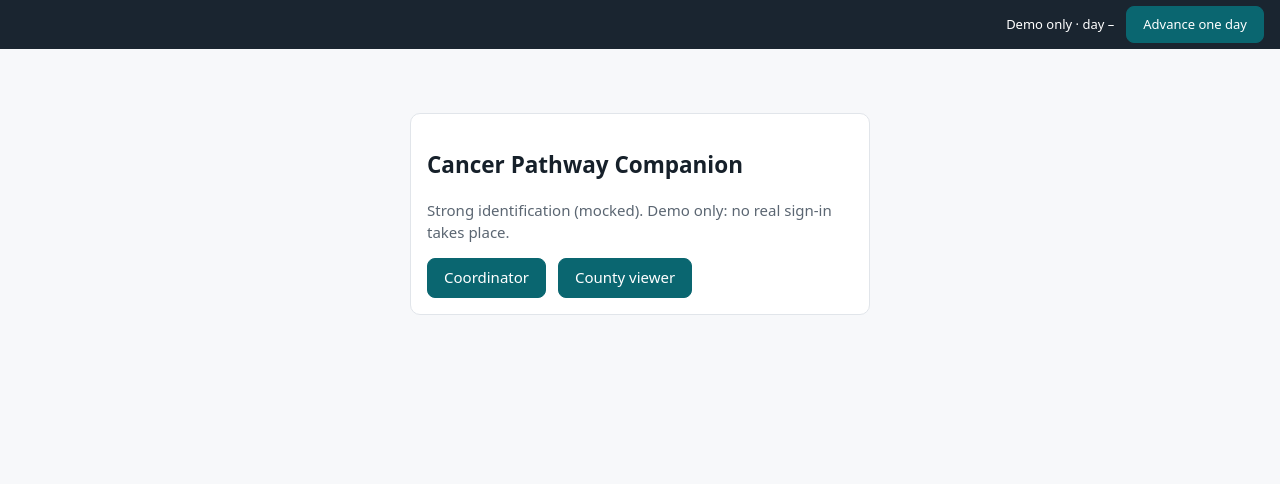
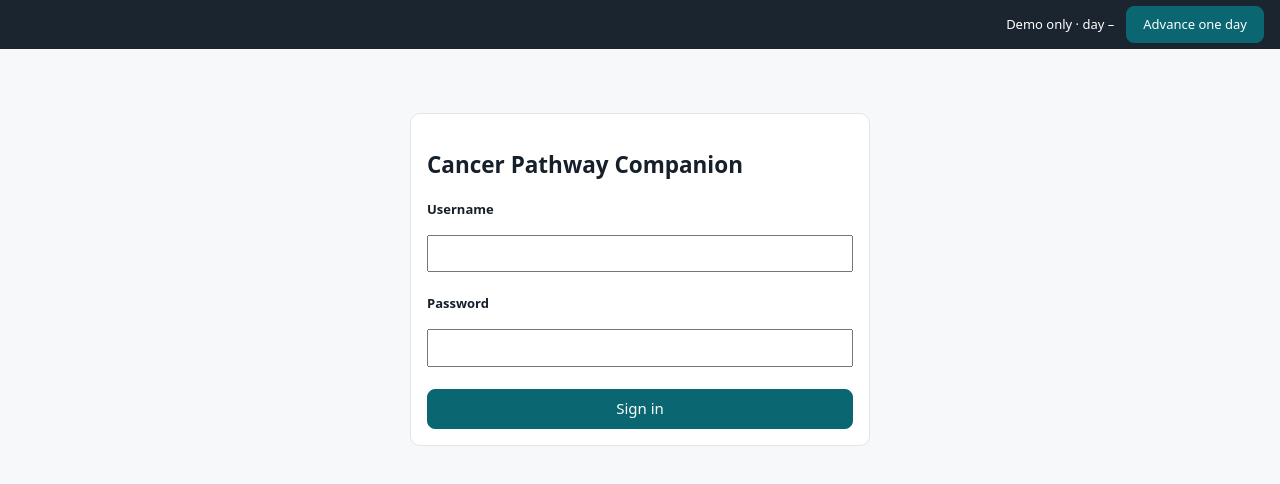
Before and after one commit to UncivilizedGhost/Porject_Lorem, a React (Vite) app in the folder frontend-healthcare-provider/: page / in a window 1280 px wide. Shown: the top 484 px of the page. Built offline with nearby package versions, Linux system fonts and the light colour scheme; no server answers.

Commit message:
feat(frontend-healthcare-provider): demo login screen

```diff
--- a/frontend-healthcare-provider/src/shell/LoginScreen.tsx
+++ b/frontend-healthcare-provider/src/shell/LoginScreen.tsx
@@ -1,41 +1,61 @@
 // Owner: person 1 — .scratch/equity-dashboard/spec.md (artboard "0 · Demo login")
-// Neutral "strong identification (mocked)" placeholder. Coordinator → GET /demo/identities → /worklist;
-// County viewer → /dashboard. Role kept in lib/session.ts. No real eID.
+// Fake login: accepts any username and password, sets a demo session and opens
+// the worklist. No real credentials are checked and no backend call is made.
 import { useState } from "react";
 import { useNavigate } from "react-router-dom";
 
-import { api } from "../api/client";
 import { setSession } from "../lib/session";
 
 export function LoginScreen() {
   const navigate = useNavigate();
+  const [username, setUsername] = useState("");
+  const [password, setPassword] = useState("");
   const [error, setError] = useState<string | null>(null);
+  const [submitting, setSubmitting] = useState(false);
 
-  const asCoordinator = async () => {
+  const handleSubmit = async (event: React.FormEvent<HTMLFormElement>) => {
+    event.preventDefault();
     setError(null);
+    setSubmitting(true);
     try {
-      const { coordinator_id } = await api.identities();
-      setSession({ role: "coordinator", coordinatorId: coordinator_id });
+      // Fake authentication: accept any username/password combination.
+      await new Promise((resolve) => setTimeout(resolve, 250));
+      setSession({ role: "coordinator", coordinatorId: username || "demo-user" });
       navigate("/worklist");
     } catch {
-      setError("Could not reach the server. Is it running?");
+      setError("Could not sign in. Try again.");
+    } finally {
+      setSubmitting(false);
     }
-  };
-
-  const asCountyViewer = () => {
-    setSession({ role: "county_viewer" });
-    navigate("/dashboard");
   };
 
   return (
     <section className="login card">
       <h1>Cancer Pathway Companion</h1>
-      <p className="muted">Strong identification (mocked). Demo only: no real sign-in takes place.</p>
-      <div className="login-buttons">
-        <button type="button" onClick={asCoordinator}>Coordinator</button>
-        <button type="button" onClick={asCountyViewer}>County viewer</button>
-      </div>
-      {error && <p role="alert">{error}</p>}
+      <form onSubmit={handleSubmit} className="login-form">
+        <label htmlFor="username">Username</label>
+        <input
+          id="username"
+          name="username"
+          type="text"
+          autoComplete="username"
+          value={username}
+          onChange={(event) => setUsername(event.target.value)}
+        />
+        <label htmlFor="password">Password</label>
+        <input
+          id="password"
+          name="password"
+          type="password"
+          autoComplete="current-password"
+          value={password}
+          onChange={(event) => setPassword(event.target.value)}
+        />
+        <button type="submit" disabled={submitting}>
+          {submitting ? "Signing in…" : "Sign in"}
+        </button>
+        {error && <p role="alert">{error}</p>}
+      </form>
     </section>
   );
 }
--- a/frontend-healthcare-provider/src/styles/global.css
+++ b/frontend-healthcare-provider/src/styles/global.css
@@ -16,6 +16,9 @@ main { max-width: 1440px; margin: 0 auto; padding: 16px; }
 .demo-bar button { font: inherit; }
 .muted { color: var(--muted); }
 .login { max-width: 460px; margin: 48px auto; }
+.login-form { display: grid; gap: 10px; }
+.login-form label { font-size: 13px; font-weight: 600; margin: 0 0 2px; display: block; }
+.login-form button { width: auto; }
 .login-buttons { display: flex; gap: 12px; flex-wrap: wrap; }
 button, .button-link { font: inherit; padding: 8px 16px; border-radius: 8px; border: 1px solid var(--accent); background: var(--accent); color: #fff; cursor: pointer; text-decoration: none; display: inline-block; }
 button:disabled { opacity: 0.5; cursor: not-allowed; }
```
Also changed, not shown: 1 other file (tests, documents, lock files or other folders).
